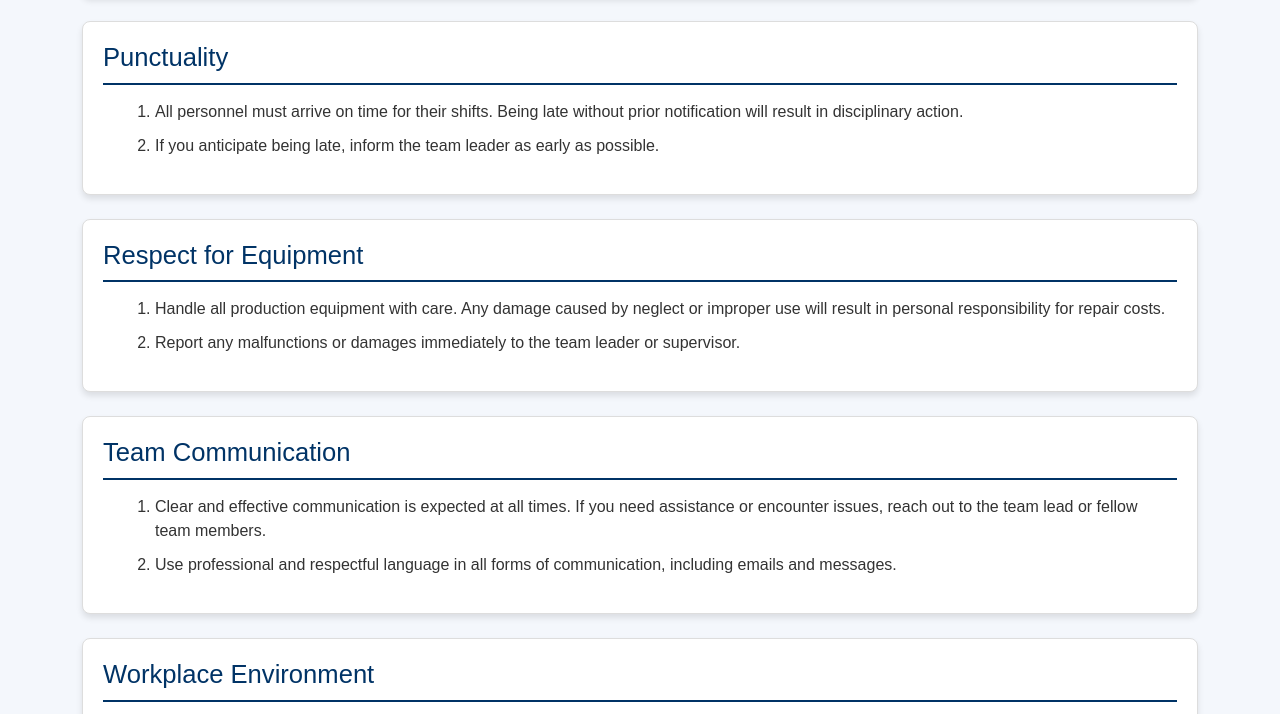
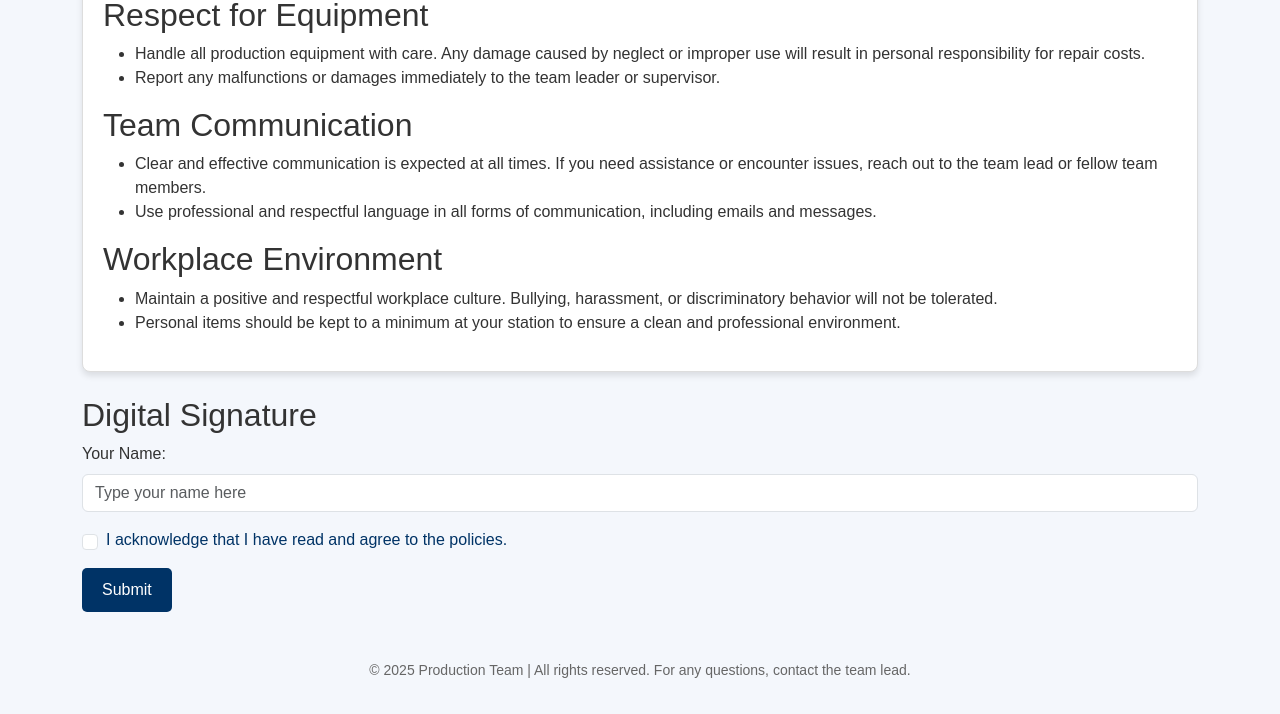
Before and after one commit to EthanMali/HG-Tech-Team, a website: page public/policy.html in a window 1280 px wide. Shown: the part 727-1441 px from the top of the page. After the commit the page ends 1408 px from the top, so only its background shows below. Drawn offline with nearby package versions, Linux system fonts and the light colour scheme.

Commit message:
Add files via upload

```diff
--- a/public/policy.html
+++ b/public/policy.html
@@ -26,44 +26,13 @@
             font-size: 1.1rem;
             margin: 0;
         }
-        section {
+        .tab-content {
             background: white;
             padding: 20px;
             border: 1px solid #ddd;
             border-radius: 8px;
             box-shadow: 0 4px 6px rgba(0, 0, 0, 0.1);
-            margin-bottom: 20px;
-        }
-        section h2 {
-            font-size: 1.6rem;
-            color: #003366;
-            margin-bottom: 15px;
-            border-bottom: 2px solid #003366;
-            padding-bottom: 10px;
-        }
-        section ul {
-            list-style-type: decimal;
-            margin-left: 20px;
-        }
-        section ul li {
-            margin-bottom: 10px;
-        }
-        .signature {
-            background-color: #e6f2ff;
-            padding: 30px;
-            border: 1px solid #ddd;
-            border-radius: 8px;
-            box-shadow: 0 4px 6px rgba(0, 0, 0, 0.1);
-            margin-top: 30px;
-        }
-        .signature input[type="text"] {
-            padding: 10px;
-            width: 100%;
-            max-width: 400px;
-            font-size: 16px;
-            margin-bottom: 20px;
-            border-radius: 5px;
-            border: 1px solid #ddd;
+            font-family:'Arial Narrow Bold', sans-serif;
         }
         .form-check-label {
             font-size: 1rem;
@@ -100,9 +69,22 @@
             <p>Guidelines for Professional Conduct and Productivity</p>
         </header>
 
-        <!-- General Rules Section -->
-        <section class="mb-4">
-            <h2>General Rules</h2>
+        <!-- Tabs Navigation for Versions -->
+        <ul class="nav nav-tabs" id="policyTabs" role="tablist">
+            <li class="nav-item" role="presentation">
+                <a class="nav-link active" id="generalPoliciesV1Tab" data-bs-toggle="tab" href="#generalPoliciesV1" role="tab">General Policies v1.0</a>
+            </li>
+            <!--<li class="nav-item" role="presentation">
+                <a class="nav-link" id="generalPoliciesV2Tab" data-bs-toggle="tab" href="#generalPoliciesV2" role="tab">General Policies v2.0</a>
+            </li>-->
+            <!-- Add more versions as needed -->
+        </ul>
+
+        <!-- Tab Content -->
+        <div class="tab-content mt-3">
+            <!-- v1.0 Policies -->
+            <div class="tab-pane fade show active" id="generalPoliciesV1" role="tabpanel">
+                <h2>General Rules </h2>
                 <ul>
                     <li>All personnel on duty must refrain from using their phones unless for church purposes.</li>
                     <li>All personnel must not leave their duty station unless it is an emergency.</li>
@@ -110,56 +92,86 @@
                     <li>All personnel should arrive at their stations at least 15 minutes before their scheduled time to ensure readiness.</li>
                     <li>Maintain cleanliness and organization at your station at all times.</li>
                 </ul>
-        </section>
 
-        <!-- Failure to Comply Section -->
-        <section class="mb-4">
-            <h2>Failure to Comply</h2>
+                <h2>Failure to Comply </h2>
                 <ul>
                     <li>First offense: You will be spoken to directly by the team leader.</li>
                     <li>Second offense: You will be required to meet with a higher authority.</li>
                     <li>Third offense: You will be removed from the production team.</li>
                 </ul>
-        </section>
 
-        <!-- Punctuality Section -->
-        <section class="mb-4">
                 <h2>Punctuality</h2>
                 <ul>
                     <li>All personnel must arrive on time for their shifts. Being late without prior notification will result in disciplinary action.</li>
                     <li>If you anticipate being late, inform the team leader as early as possible.</li>
                 </ul>
-        </section>
 
-        <!-- Respect for Equipment Section -->
-        <section class="mb-4">
                 <h2>Respect for Equipment</h2>
                 <ul>
                     <li>Handle all production equipment with care. Any damage caused by neglect or improper use will result in personal responsibility for repair costs.</li>
                     <li>Report any malfunctions or damages immediately to the team leader or supervisor.</li>
                 </ul>
-        </section>
 
-        <!-- Team Communication Section -->
-        <section class="mb-4">
-            <h2>Team Communication</h2>
+                <h2>Team Communication </h2>
                 <ul>
                     <li>Clear and effective communication is expected at all times. If you need assistance or encounter issues, reach out to the team lead or fellow team members.</li>
                     <li>Use professional and respectful language in all forms of communication, including emails and messages.</li>
                 </ul>
-        </section>
 
-        <!-- Workplace Environment Section -->
-        <section class="mb-4">
                 <h2>Workplace Environment</h2>
                 <ul>
                     <li>Maintain a positive and respectful workplace culture. Bullying, harassment, or discriminatory behavior will not be tolerated.</li>
                     <li>Personal items should be kept to a minimum at your station to ensure a clean and professional environment.</li>
                 </ul>
-        </section>
+            </div>
+
+            <!-- v2.0 Policies -->
+            <!--<div class="tab-pane fade" id="generalPoliciesV2" role="tabpanel">
+                <h2>General Rules v2.0</h2>
+                <ul>
+                    <li>All personnel on duty must refrain from using their phones unless it's for church-related purposes only.</li>
+                    <li>Personnel must remain at their stations unless for emergency or assigned tasks.</li>
+                    <li>Full professionalism is expected at all times, no exceptions.</li>
+                    <li>Arrive 20 minutes early for your shift to ensure readiness and organization.</li>
+                    <li>Stations should be kept immaculate at all times.</li>
+                </ul>
+
+                <h2>Failure to Comply v2.0</h2>
+                <ul>
+                    <li>First offense: A warning will be given by the team leader.</li>
+                    <li>Second offense: A formal meeting with a higher authority will be scheduled.</li>
+                    <li>Third offense: Immediate removal from the team.</li>
+                </ul>
+
+                <h2>Punctuality v2.0</h2>
+                <ul>
+                    <li>All personnel must arrive on time for their shifts. Tardiness without notice will lead to disciplinary action.</li>
+                    <li>In case of unavoidable delay, notify the team leader as early as possible.</li>
+                </ul>
+
+                <h2>Respect for Equipment v2.0</h2>
+                <ul>
+                    <li>All equipment should be treated with utmost care. Damage due to negligence will be the responsibility of the individual.</li>
+                    <li>Report any damages immediately to the team leader or supervisor for repair or replacement.</li>
+                </ul>
+
+                <h2>Team Communication v2.0</h2>
+                <ul>
+                    <li>Maintain transparent communication with your team members. Reach out for help if needed.</li>
+                    <li>Maintain professionalism in all forms of communication, including messages, calls, and meetings.</li>
+                </ul>
+
+                <h2>Workplace Environment v2.0</h2>
+                <ul>
+                    <li>Keep a respectful and positive attitude towards fellow team members. Discrimination, harassment, or inappropriate behavior will not be tolerated.</li>
+                    <li>Keep personal items to a minimum and ensure a professional workspace.</li>
+                </ul>
+            </div>-->
+
+        </div>
 
         <!-- Signature Section -->
-        <section class="signature">
+        <section class="signature mt-4">
             <h2>Digital Signature</h2>
             <form action="/api/signatures" method="POST">
                 <div class="mb-3">
```
Lines whose indentation alone changed are shown as unchanged.
